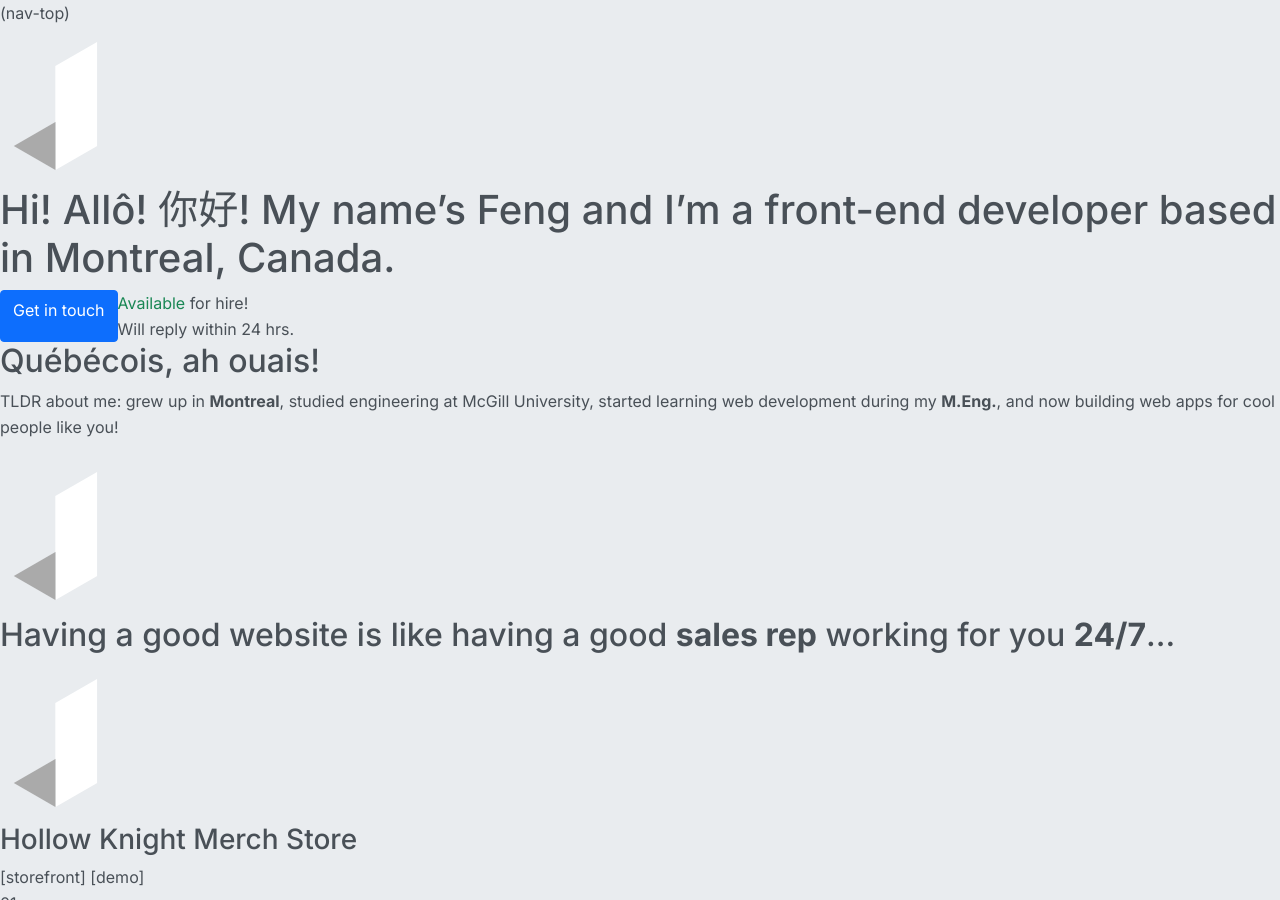
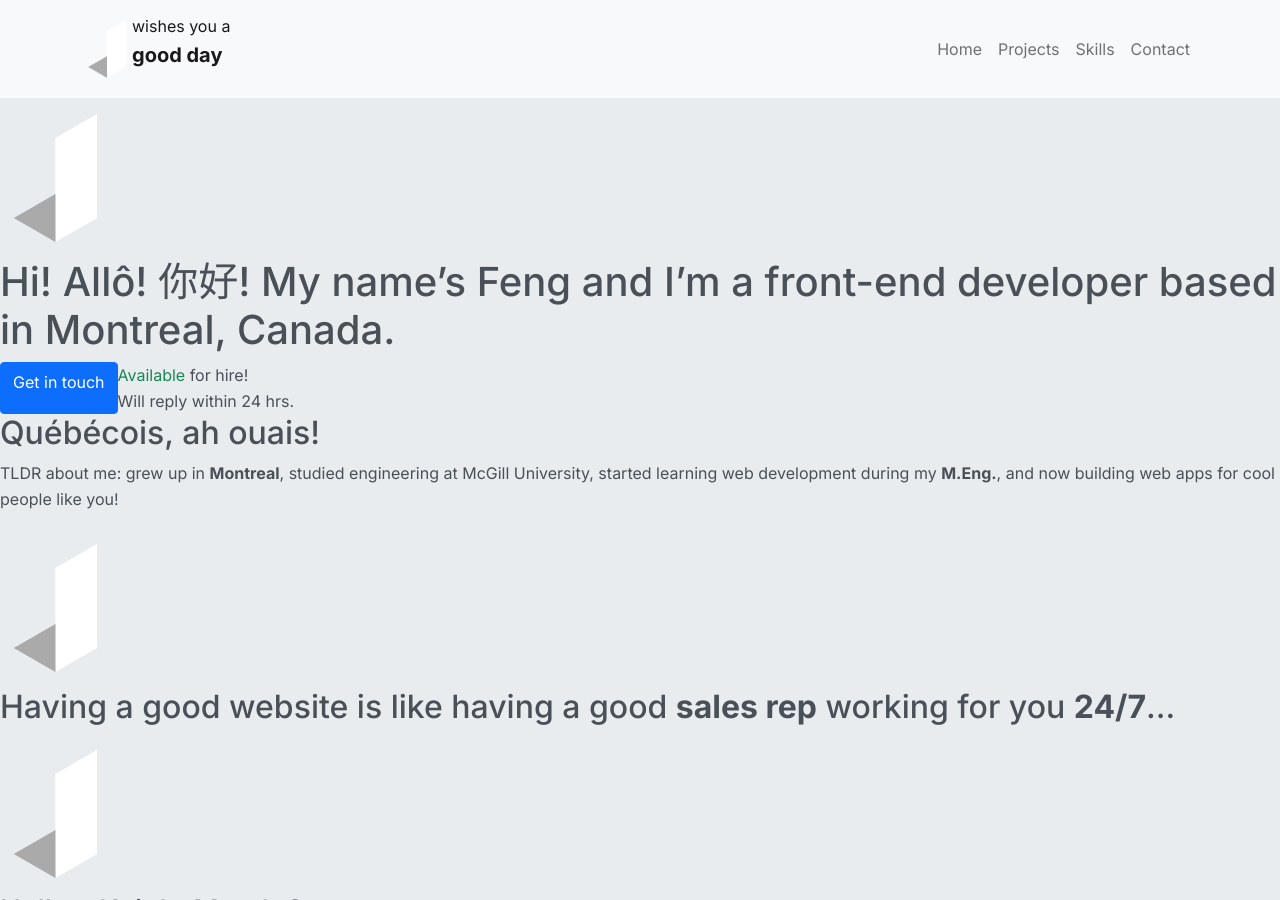
Before and after one commit to jingtianfeng/jtfeng-personal-1, a Jekyll site: the page built from index.html, in a window 1280 px wide and 900 px high. Built offline with Jekyll 4.4.1, drawn with Linux system fonts in a browser that asks for light colours.

Commit message:
Update nav-top: markup

```diff
--- a/_includes/nav-top.html
+++ b/_includes/nav-top.html
@@ -1,3 +1,40 @@
-<nav>
-    (nav-top)
+<nav id="nav-top"
+     class="navbar navbar-expand-lg navbar-light bg-light">
+    <div class="container">
+        <a href="#" class="navbar-brand d-flex">
+            <img src="/assets/img/logo.png" alt="Logo"
+                 class=""
+                 height="72" width="50">
+            <div>
+                <div class="fs-6">wishes you a</div>
+                <div class="fw-bold">good day</div>
+            </div>
+        </a>
+        <button type="button"
+                class="navbar-toggler"
+                data-bs-toggle="collapse"
+                data-bs-target="#nav-top__container__collapse"
+                aria-controls="nav-top__container__collapse"
+                aria-expanded="false"
+                aria-label="Toggle navigation">
+            <span class="navbar-toggler-icon"></span>
+        </button>
+        <div id="nav-top__container__collapse"
+             class="collapse navbar-collapse">
+            <ul class="navbar-nav ms-auto">
+                <li class="navbar-item">
+                    <a href="#" class="nav-link">Home</a>
+                </li>
+                <li class="navbar-item">
+                    <a href="#frontend-work-title" class="nav-link">Projects</a>
+                </li>
+                <li class="navbar-item">
+                    <a href="#frontend-skill-title" class="nav-link">Skills</a>
+                </li>
+                <li class="navbar-item">
+                    <a href="#footer" class="nav-link">Contact</a>
+                </li>
+            </ul>
+        </div>
+    </div>
 </nav>
```
